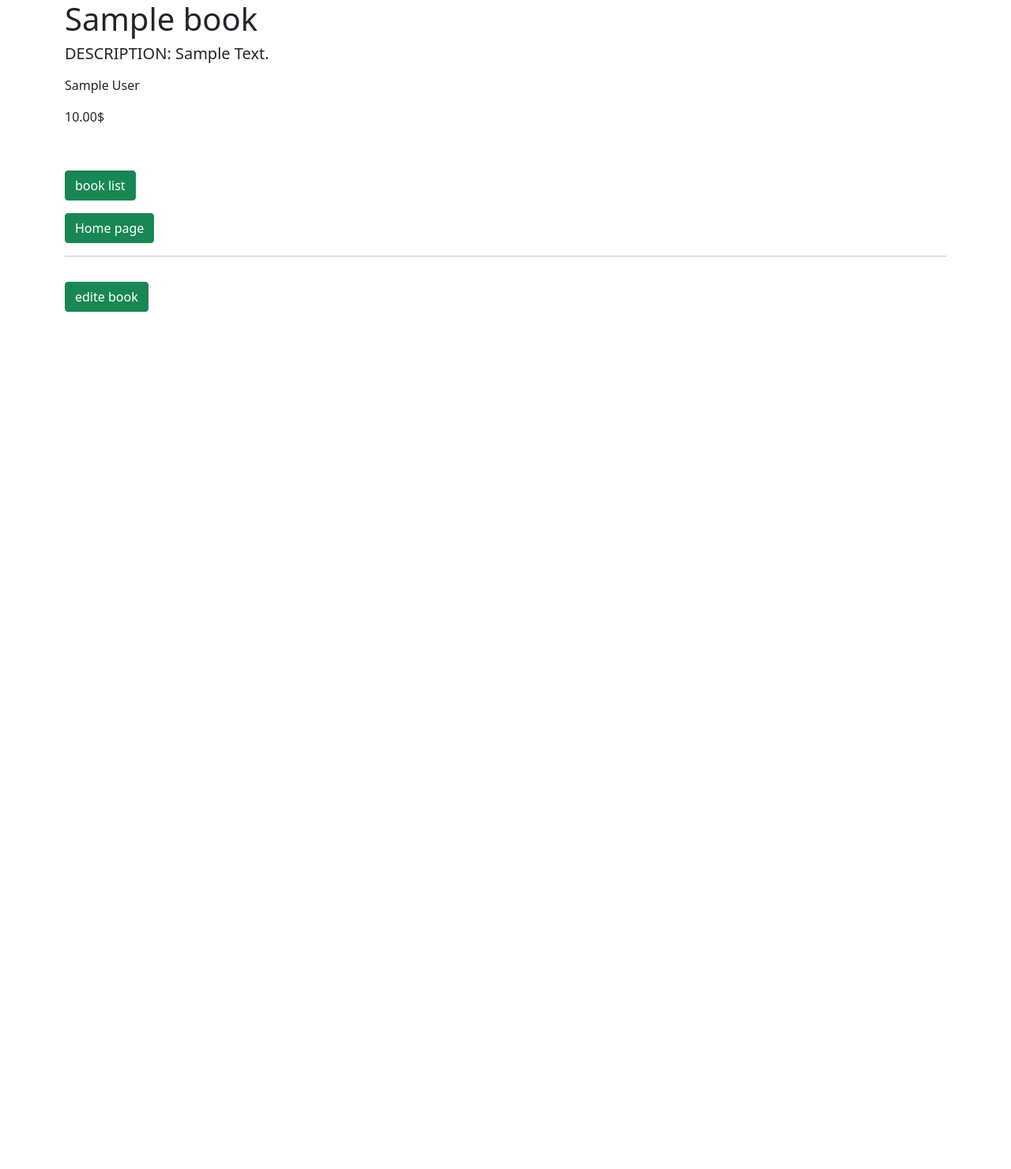
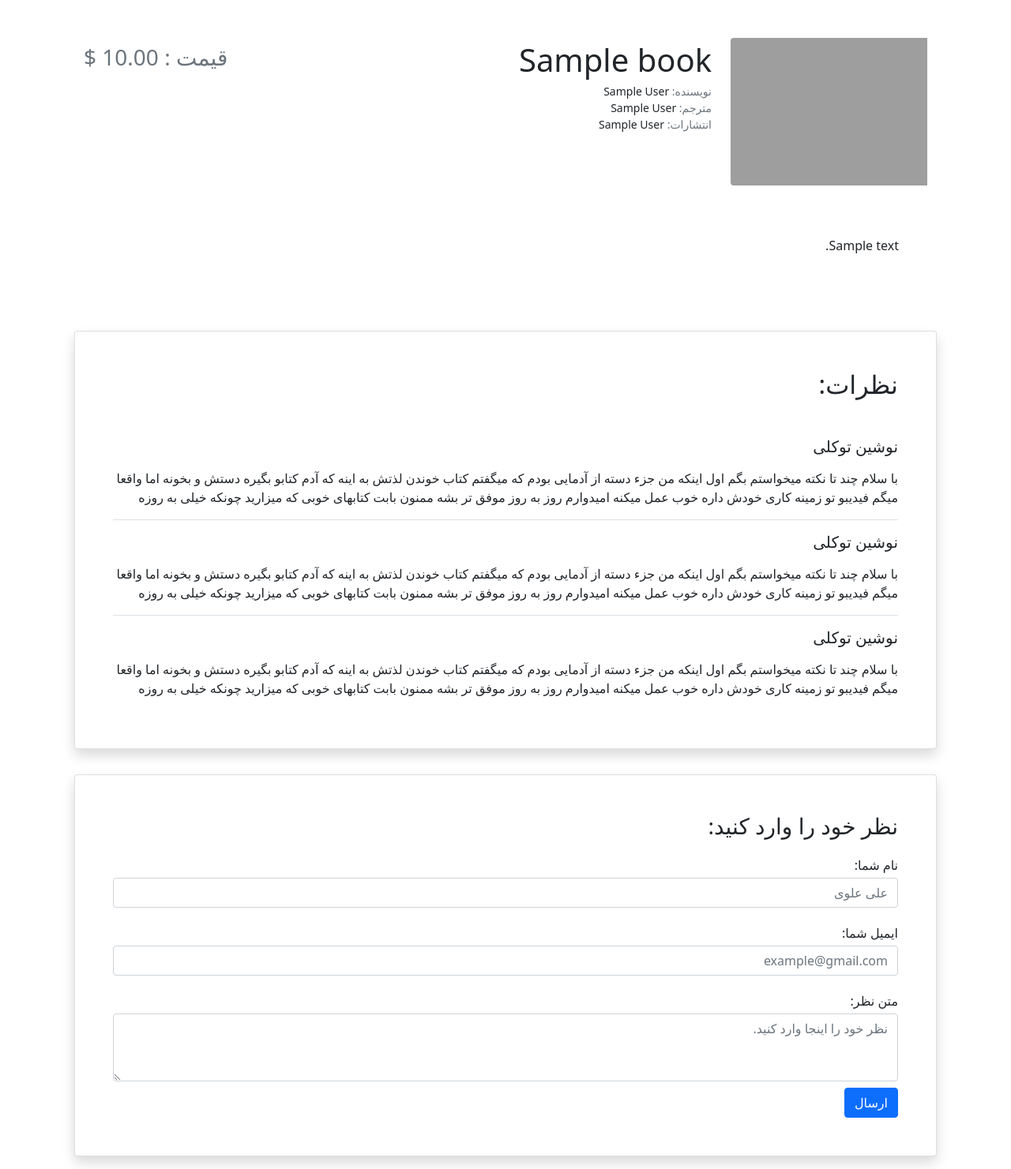
Before and after one commit to ka1antarBAB/Django_bookstore_project, a Django app: page /books/1/ in a window 1280 px wide. Shown: the whole page at 79% size. Before the commit the page ends 395 px from the top, so only its background shows below. Run offline with Django 4.2, Linux system fonts and the light colour scheme; tables that the repository leaves empty hold one stand-in row (values such as "Sample post"); grey boxes are pictures that could not be loaded.

Commit message:
update book_detail template with new frontend

```diff
--- a/books/templates/books/book_detail.html
+++ b/books/templates/books/book_detail.html
@@ -5,20 +5,92 @@
 {% endblock title %}
 
 {% block content %}
-    <h1>{{ books.title }}</h1>
-    <h5>{{ books.description|to_title:"description"|linebreaks }}</h5>
-    <p>{{ books.author }}</p>
-    <p>{{ books.price }}$<p>
-        <br>
-        <a href="{% url 'book_list' %}">
-            <button class="btn btn-success mt-3" Type="submit">book list</button>
-        </a>
-        <br>
-        <a href="{% url 'home' %}">
-            <button class="btn btn-success mt-3" Type="submit">Home page</button>
-        </a>
-        <hr>
-        <a href="{% url 'book_update' books.id %}">
-            <button class="btn btn-success mt-3" Type="submit">edite book </button>
-        </a>
+    <div class="container mt-5" dir="rtl">
+        <div class="">
+            <div class="">
+                <div class="d-flex justify-content-center">
+                    <div class="row w-sm-75 w-100">
+                        <div class="col-xs-12 col-md-3 d-flex justify-content-center">
+                            <div>
+                                <img src="https://newcdn.fidibo.com/images/books/65579_50411_normal.jpg"
+                                     class="img-fluid rounded-start" alt="...">
+                            </div>
+                        </div>
+                        <div class="col-xs-12 col-md-6 text-center text-md-end mt-md-1 mt-4">
+                            <h1>{{ books.title }}</h1>
+                            <h5 class="small my-1"><span class="text-muted">نویسنده: </span> {{ books.author }}</h5>
+                            <h5 class="small my-1"><span class="text-muted">مترجم: </span> {{ books.author }}</h5>
+                            <h5 class="small my-1"><span class="text-muted">انتشارات: </span>{{ books.author }}</h5>
+                        </div>
+                        <div class="col-xs-12 col-md-3 d-flex flex-column">
+                            <h3 class="align-self-center pt-2 text-muted align-self-md-end">
+                                قیمت : {{ books.price }}  $
+                            </h3>
+                        </div>
+                    </div>
+                </div>
+
+                <div class="d-flex justify-content-center">
+                    <div class="my-3 p-5 w-sm-75 w-100">
+                        {{ books.description|linebreaks }}
+                    </div>
+                </div>
+
+                <div class="d-flex justify-content-center">
+                    <div class="card shadow my-3 p-5 w-sm-75 w-100">
+                        <h2 class="mb-5">نظرات:</h2>
+                        <div class="border-bottom mb-3">
+                            <h5 class="mb-3">نوشین توکلی</h5>
+                            <p>با سلام چند تا نکته میخواستم بگم اول اینکه من جزء دسته از آدمایی بودم که میگفتم کتاب
+                                خوندن لذتش
+                                به اینه که آدم کتابو بگیره دستش و بخونه اما واقعا میگم فیدیبو تو زمینه کاری خودش داره
+                                خوب عمل
+                                میکنه امیدوارم روز به روز موفق تر بشه ممنون بابت کتابهای خوبی که میزارید چونکه خیلی به
+                                روزه</p>
+                        </div>
+                        <div class="border-bottom mb-3">
+                            <h5 class="mb-3">نوشین توکلی</h5>
+                            <p>با سلام چند تا نکته میخواستم بگم اول اینکه من جزء دسته از آدمایی بودم که میگفتم کتاب
+                                خوندن لذتش
+                                به اینه که آدم کتابو بگیره دستش و بخونه اما واقعا میگم فیدیبو تو زمینه کاری خودش داره
+                                خوب عمل
+                                میکنه امیدوارم روز به روز موفق تر بشه ممنون بابت کتابهای خوبی که میزارید چونکه خیلی به
+                                روزه</p>
+                        </div>
+                        <div>
+                            <h5 class="mb-3">نوشین توکلی</h5>
+                            <p>با سلام چند تا نکته میخواستم بگم اول اینکه من جزء دسته از آدمایی بودم که میگفتم کتاب
+                                خوندن لذتش
+                                به اینه که آدم کتابو بگیره دستش و بخونه اما واقعا میگم فیدیبو تو زمینه کاری خودش داره
+                                خوب عمل
+                                میکنه امیدوارم روز به روز موفق تر بشه ممنون بابت کتابهای خوبی که میزارید چونکه خیلی به
+                                روزه</p>
+                        </div>
+                    </div>
+                </div>
+
+                <div class="d-flex justify-content-center">
+                    <div class="card shadow my-3 p-5 w-sm-75 w-100">
+                        <h3>نظر خود را وارد کنید:</h3>
+                        <form method="POST">
+                            <div class="form-group py-2">
+                                <label class="py-1" for="author_name">نام شما:</label>
+                                <input type="text" class="form-control" placeholder="علی علوی" name="author_name">
+                            </div>
+                            <div class="form-group py-2">
+                                <label class="py-1" for="email">ایمیل شما:</label>
+                                <input type="email" class="form-control" placeholder="example@gmail.com" name="email">
+                            </div>
+                            <div class="form-group py-2">
+                                <label class="py-1" for="comment_text">متن نظر:</label>
+                                <textarea class="form-control" name="text" rows="3"
+                                          placeholder="نظر خود را اینجا وارد کنید."></textarea>
+                            </div>
+                            <button type="submit" class="btn btn-primary">ارسال</button>
+                        </form>
+                    </div>
+                </div>
+            </div>
+        </div>
+    </div>
 {% endblock content %}
```
